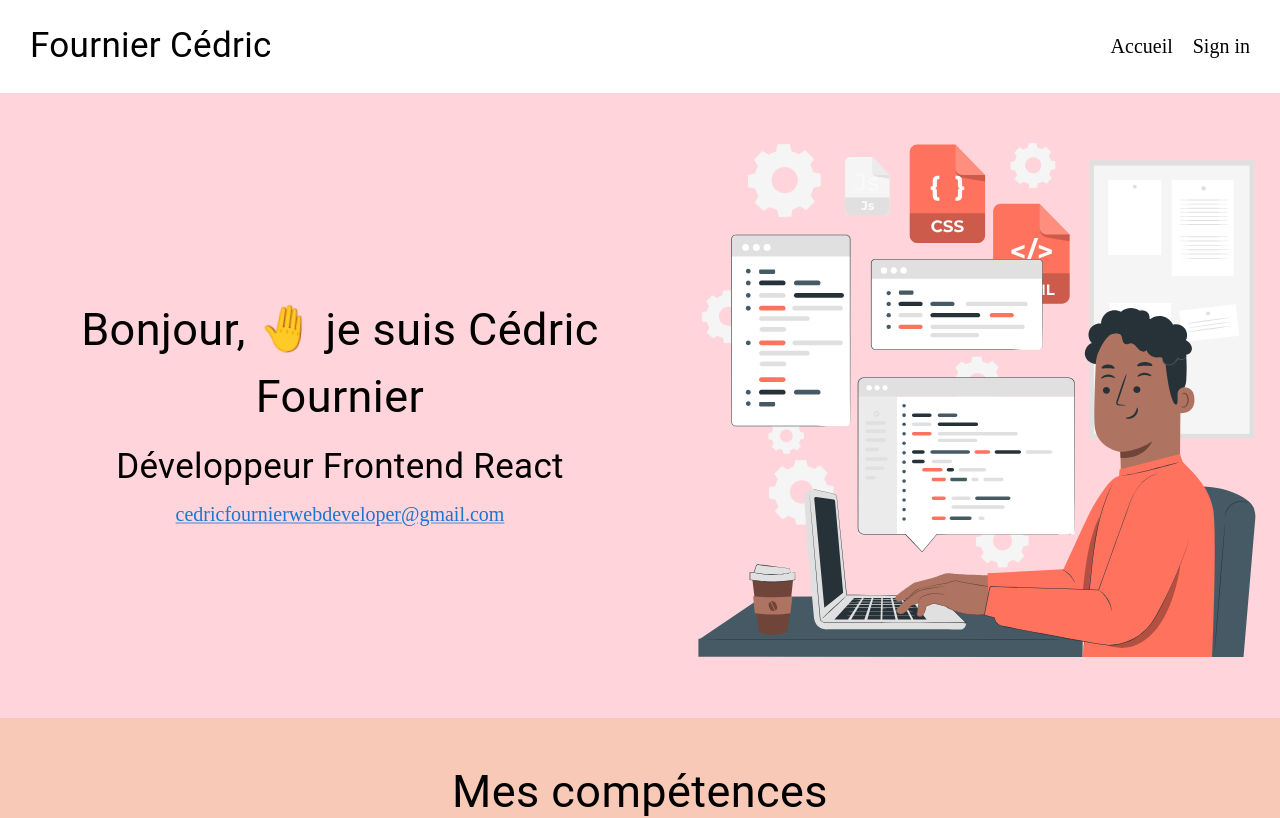
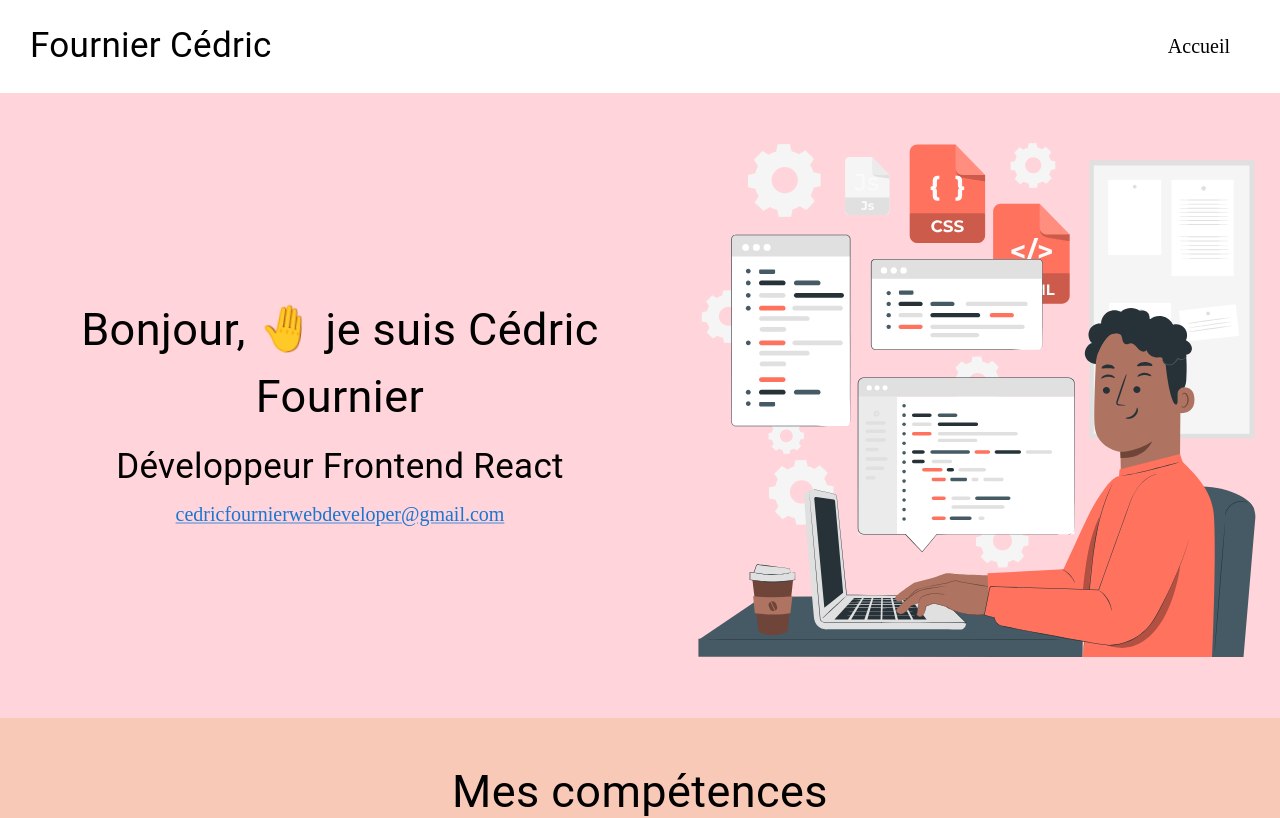
Before and after one commit to CedricFournier/portfolio, a React (Create React App) app: page / in a window 1280 px wide. Shown: the top 818 px of the page. Built offline with nearby package versions, Linux system fonts and the light colour scheme; no server answers; the database is empty.

Commit message:
retrait signin

```diff
--- a/src/compoments/Header/index.jsx
+++ b/src/compoments/Header/index.jsx
@@ -60,14 +60,7 @@ function Header() {
                     </Link>
                 </div>
                 :
-                <Link component={RouterLink}
-                  underline="none"
-                  fontSize={{ xs: "15px", md: "20px" }}
-                  color="inherit"
-                  to="/Signin"
-                  >
-                  Sign in
-                </Link>
+                null
             }
             </Box>
         </Box>
```
